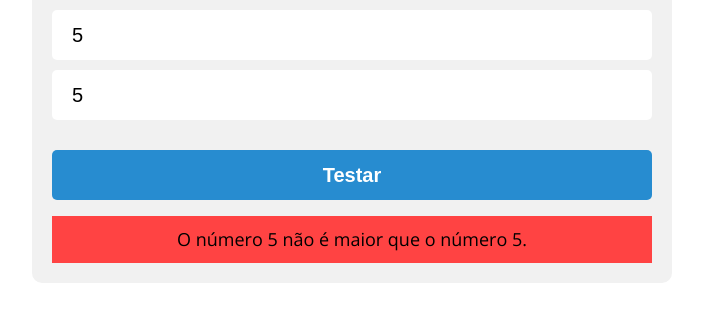
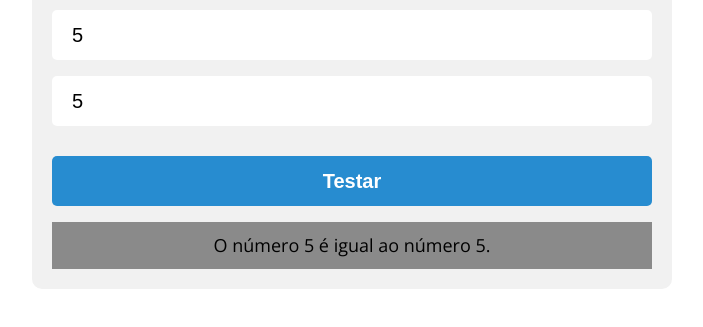
Before and after one commit to jhulyambrozini/curso_front-end, a plain HTML site: page html_js/index.html in a window 1280 px wide. Both pictures are taken after typing "5", "5" into the empty fields and a click on the button "Testar". Shown: the part 135-462 px from the top of the page, without its empty margins (288-991 px from the left). Drawn offline with nearby package versions, Linux system fonts and the light colour scheme.

Commit message:
fix: concertando logica para  numeros iguais

```diff
--- a/html_js/assets/index.js
+++ b/html_js/assets/index.js
@@ -18,10 +18,17 @@ form.addEventListener('submit', (e) => {
     result.innerHTML = ''; // zerando o html
 
 // aplicando logica
-    if (campoB.value > campoA.value){
+    if (campoB.value > campoA.value) {
         msgSucess()
-    } else {
-       msgBad()
+        return
+    }
+    if (campoB.value < campoA.value) {
+        msgBad()
+        return
+    }
+    if (campoB.value = campoA.value) {
+        msgEqual()
+        return
     }
 
 })
@@ -29,6 +36,8 @@ form.addEventListener('submit', (e) => {
 // função da mensagem de sucesso
 function msgSucess() {
     const msgSucess = `<p>O número ${campoB.value} é maior que o número ${campoA.value}.</p>`
+    result.classList.remove('equal')
+    result.classList.remove('bad')
     result.classList.add('sucess')
     result.innerHTML = msgSucess
 
@@ -38,8 +47,21 @@ function msgSucess() {
 // função da mensagem de erro
 function msgBad() {
     const msgBad = `<p>O número ${campoB.value} não é maior que o número ${campoA.value}.</p>`
+    result.classList.remove('equal')
+    result.classList.remove('sucess')
     result.classList.add('bad')
     result.innerHTML = msgBad
 
     return result
 }
+
+// função da mensagem de igual
+function msgEqual() {
+    const msgEqual = `<p>O número ${campoB.value} é igual ao número ${campoA.value}.</p>`
+    result.classList.remove('sucess')
+    result.classList.remove('bad')
+    result.classList.add('equal')
+    result.innerHTML = msgEqual
+
+    return result
+}
--- a/html_js/assets/style.css
+++ b/html_js/assets/style.css
@@ -48,6 +48,7 @@ form input {
   border-radius: 5px;
   border: none;
   font-size: 2rem;
+  margin-bottom: 16px;
 }
 
 form input:focus {
@@ -72,8 +73,9 @@ form button:hover {
 
 .sucess {
     background-color: rgb(116, 255, 116);
-    padding: 16px;
+    padding: 10px;
     text-align: center;
+    margin-top: 16px;
 }
 
 .bad {
@@ -82,3 +84,10 @@ form button:hover {
     text-align: center;
     margin-top: 16px;
 }
+
+.equal {
+    background-color: rgb(138, 138, 138);
+    padding: 10px;
+    text-align: center;
+    margin-top: 16px;
+}
```
